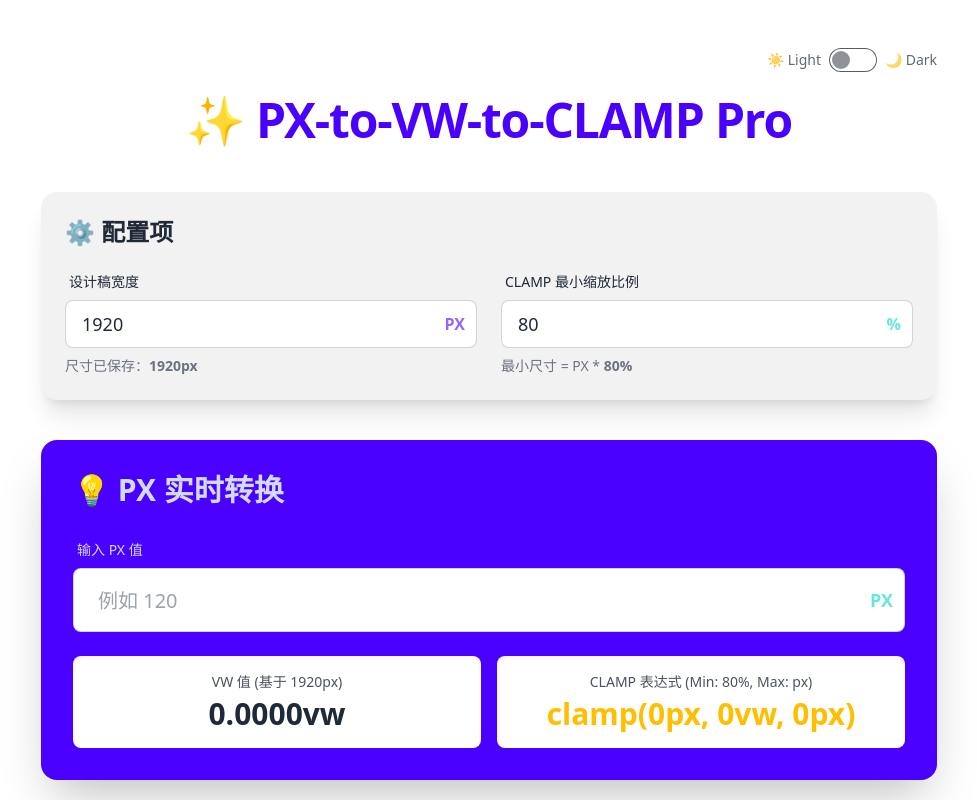
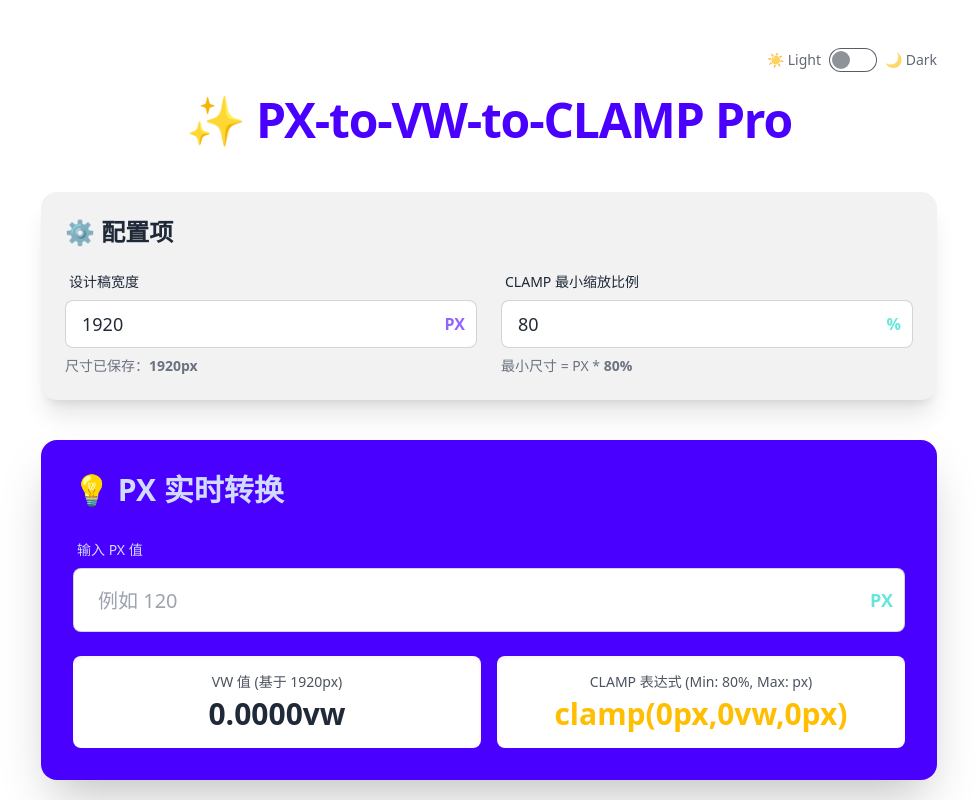
Before and after one commit to itinglight/PX-to-VW-to-CLAMP, a plain HTML site: page index.html in a window 1280 px wide. Shown: the top 800 px of the page, without its empty margins (151-1128 px from the left). Drawn offline with nearby package versions, Linux system fonts and the light colour scheme.

Commit message:
fix: 去除多余的空格 小数点后三位

```diff
--- a/index.html
+++ b/index.html
@@ -228,7 +228,7 @@
             if (isNaN(px) || px <= 0 || isNaN(w) || w <= 0) {
                 return '0.0000';
             }
-            return ((px / w) * 100).toFixed(4);
+            return ((px / w) * 100).toFixed(3);
         }
 
         function calculateClamp(pxValue, width, scale) {
@@ -237,13 +237,13 @@
             const s = parseFloat(scale) / 100;
 
             if (isNaN(px) || px <= 0 || isNaN(w) || w <= 0 || isNaN(s)) {
-                return 'clamp(0px, 0vw, 0px)';
+                return 'clamp(0px,0vw,0px)';
             }
 
             const vw = calculateVw(px, w);
             const minPx = (px * s).toFixed(2);
 
-            return `clamp(${minPx}px, ${vw}vw, ${px}px)`;
+            return `clamp(${minPx}px,${vw}vw,${px}px)`;
         }
 
         // --- 主题切换 ---
```
